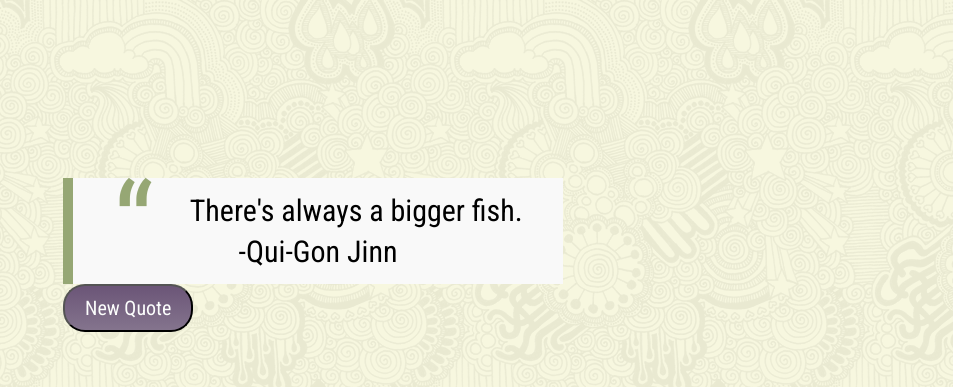
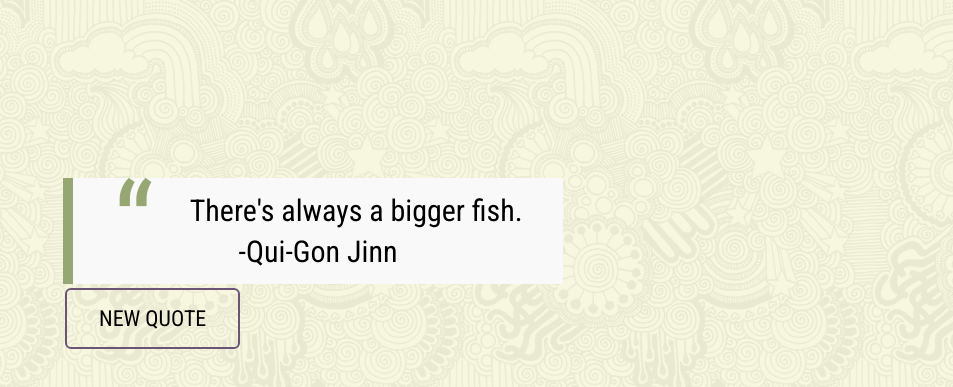
Before and after one commit to dolibeth918/quote-generator, a plain HTML site: page index.html in a window 1280 px wide. Shown: the whole page, without its empty margins (327-1280 px from the left). Drawn offline with Linux system fonts and the light colour scheme.

Commit message:
made changes to new quote button

```diff
--- a/style.css
+++ b/style.css
@@ -37,28 +37,28 @@ body {
   }
 
 .btn {
-    background: #6B5577;
-    background-image: -webkit-linear-gradient(top, #6B5577, #84748D);
-    background-image: -moz-linear-gradient(top, #6B5577, #84748D);
-    background-image: -ms-linear-gradient(top, #6B5577, #84748D);
-    background-image: -o-linear-gradient(top, #6B5577, #84748D);
-    background-image: linear-gradient(to bottom, #6B5577, #84748D);
-    -webkit-border-radius: 22;
-    -moz-border-radius: 22;
-    border-radius: 22px;
   font-family: 'Roboto Condensed', sans-serif;
-    color: #FCFDFC;
-    font-size: 20px;
-    padding: 10px 20px 10px 20px;
+  background: transparent;
+  border: 2px solid #6B5577;
+  border-radius: 6px;
+  color: black;
+  padding: 16px 32px;
+  text-align: center;
+  display: inline-block;
+  font-size: 22px;
+  margin: 4px 2px;
+  -webkit-transition-duration: 0.4s; /* Safari */
+  transition-duration: 0.4s;
+  cursor: pointer;
   text-decoration: none;
+  text-transform: uppercase;
 }
 
 .btn:hover {
-    background: #A096A5;
-    background-image: -webkit-linear-gradient(top, #A096A5, #6B5577);
-    background-image: -moz-linear-gradient(top, #A096A5, #6B5577);
-    background-image: -ms-linear-gradient(top, #A096A5, #6B5577);
-    background-image: -o-linear-gradient(top, #A096A5, #6B5577);
-    background-image: linear-gradient(to bottom, #A096A5, #6B5577);
-    text-decoration: none;
+  background-color: #6B5577;
+  color: white;
 }
+
+.btn:focus {
+  outline: none;
+}
```
Lines whose indentation alone changed are shown as unchanged.
